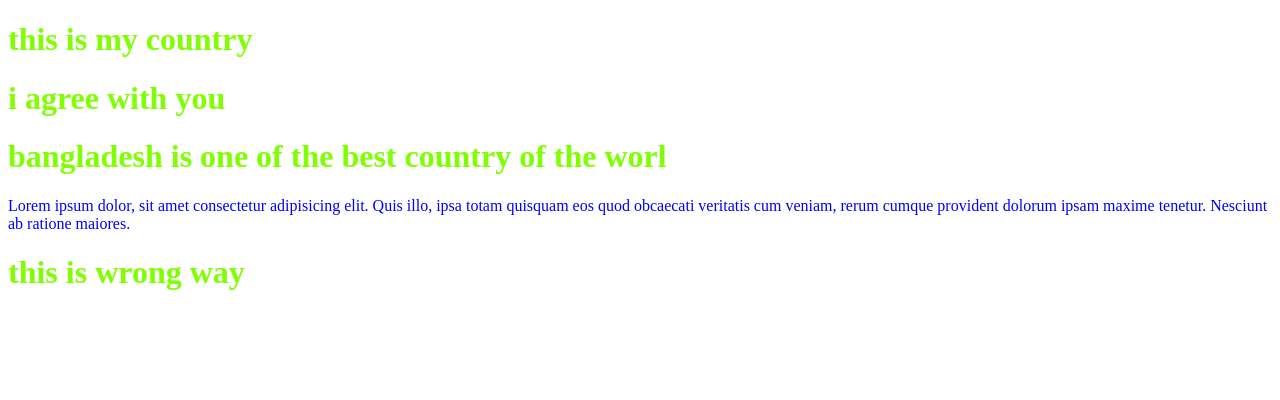
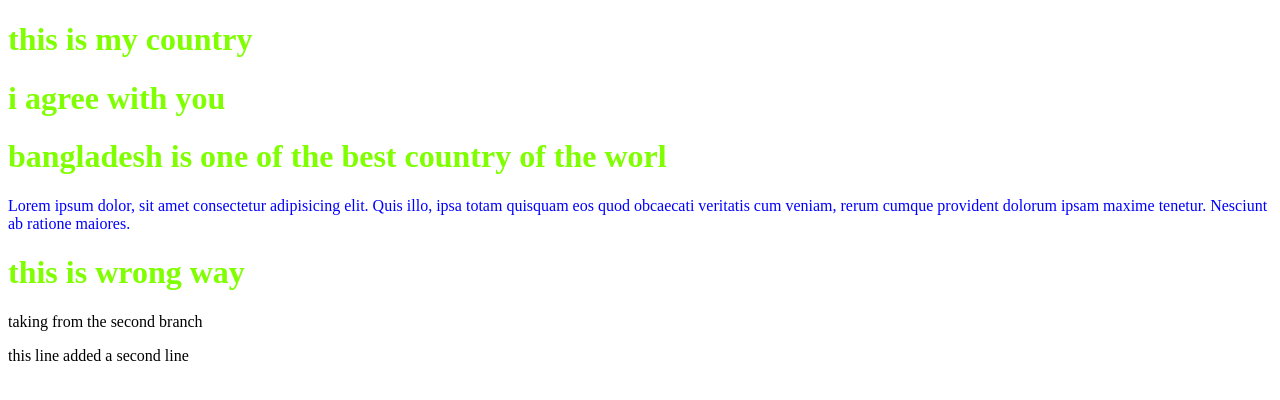
Before and after one commit to thisismdfarooq/bangladesh, a plain HTML site: page index.html in a window 1280 px wide. Drawn offline with Linux system fonts and the light colour scheme.

Commit message:
learning about my second branch

```diff
--- a/index.html
+++ b/index.html
@@ -22,5 +22,7 @@
     <p>Lorem ipsum dolor, sit amet consectetur adipisicing elit. Quis illo, ipsa totam quisquam eos quod obcaecati veritatis cum veniam, rerum cumque provident dolorum ipsam maxime tenetur. Nesciunt ab ratione maiores.</p>
     </div>
     <h1> this is wrong way</h1>
+    <p>taking from the second branch</p>
+    <p>this line added a second line</p>
 </body>
 </html>
```
